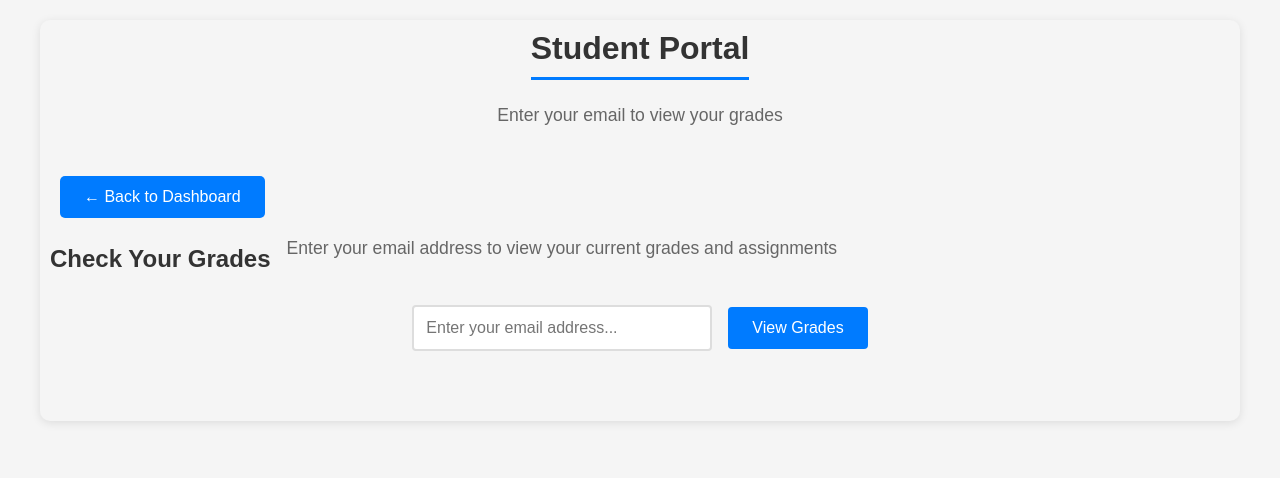
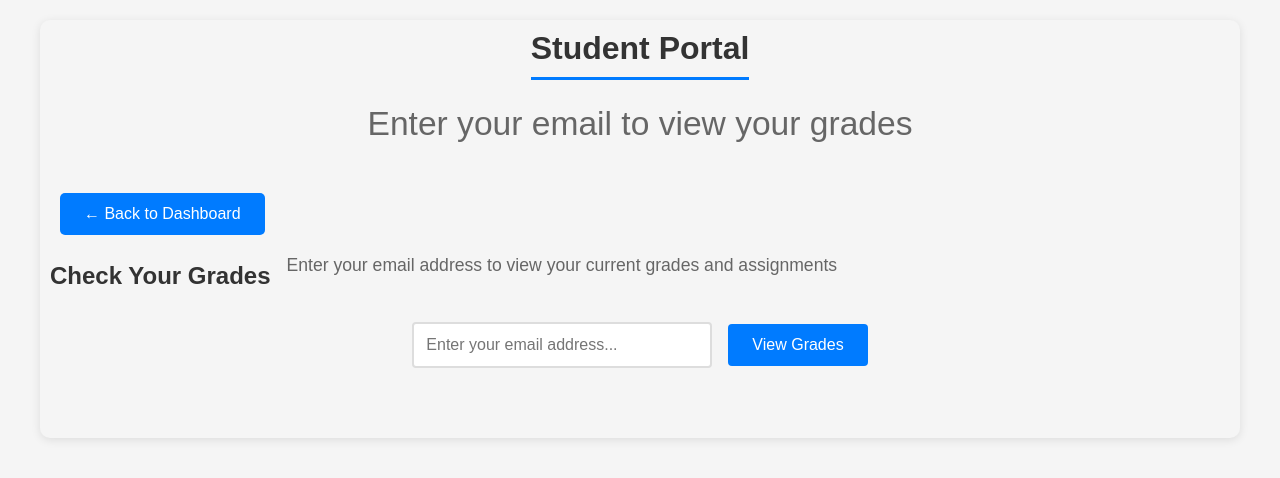
Before and after one commit to thorlorick/database_gradeinsight, a FastAPI app: page /student-portal in a window 1280 px wide. Shown: the top 478 px of the page. Run offline with FastAPI, Linux system fonts and the light colour scheme.

Commit message:
Update styles.css

```diff
--- a/static/css/styles.css
+++ b/static/css/styles.css
@@ -48,7 +48,7 @@ h1 {
 
 .header p {
     color: #666;
-    font-size: 1.1rem;
+    font-size: 2.1rem;
     margin-top: 15px;
 }
 
```
